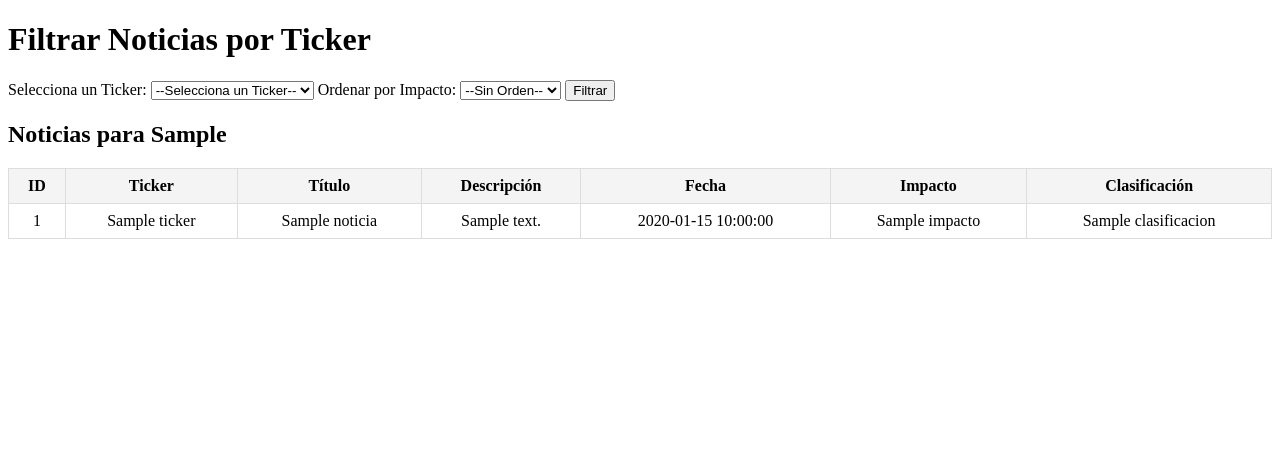
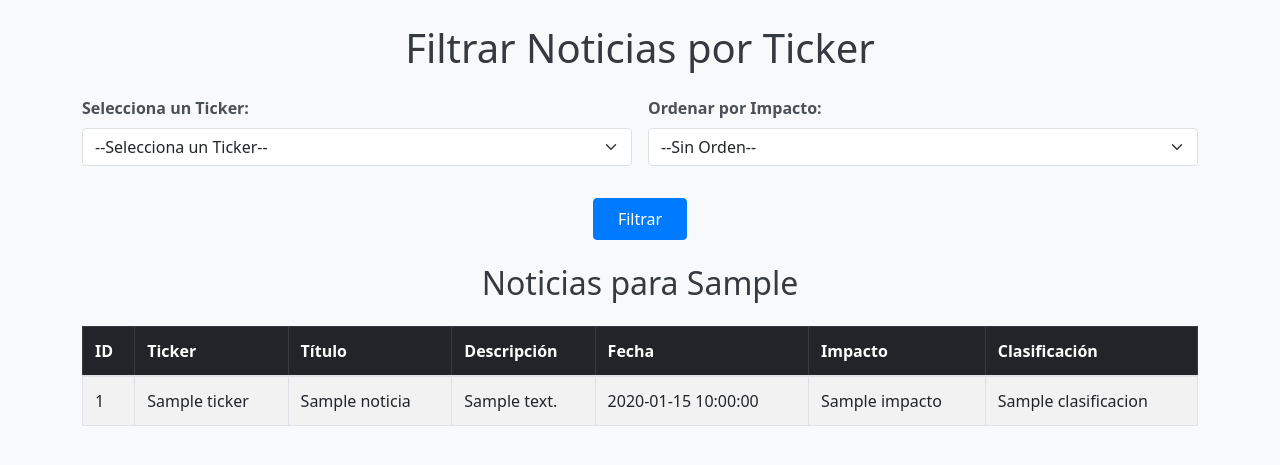
Before and after one commit to guillermobastos/proyecto_conjunto, a Flask app: template templates/index.html in a window 1280 px wide. Shown: the top 465 px of the page. Run offline with Flask 2, Linux system fonts and the light colour scheme; the template is opened without the code that fills it: most values are stand-ins (such as "Sample title", 1, 10 or a date in 2020).

Commit message:
update html and css

```diff
--- a/scripts/main_threads.py
+++ b/scripts/main_threads.py
@@ -1,7 +1,6 @@
 import os
 import sys
 from concurrent.futures import ThreadPoolExecutor, as_completed
-
 import pandas as pd
 from sqlalchemy import Column, Float, Integer, String, Table
 from sqlalchemy.exc import SQLAlchemyError
--- a/src/sentiment_analysis.py
+++ b/src/sentiment_analysis.py
@@ -24,7 +24,7 @@ def obtener_noticias(ticker):
     Returns:
         list: Lista de noticias obtenidas.
     """
-    fecha_from = (datetime.now() - timedelta(days=6)).strftime("%Y-%m-%d")
+    fecha_from = (datetime.now() - timedelta(days=120)).strftime("%Y-%m-%d")
     fecha_hoy = datetime.now().strftime('%Y-%m-%d')
 
     # noticias = finnhub_client.company_news(ticker, _from=fecha_hoy, to=fecha_hoy)
--- a/static/styles.css
+++ b/static/styles.css
@@ -1,56 +1,78 @@
-/* Estilos generales para la tabla */
-table {
-    width: 100%;
-    border-collapse: collapse;
-    margin-top: 20px;
+/* Estilos personalizados */
+
+body {
+    background-color: #f8f9fa;
 }
 
-table, th, td {
-    border: 1px solid #ddd;
+h1, h2 {
+    color: #343a40;
 }
 
-th, td {
-    padding: 8px;
-    text-align: center; /* Centra el texto horizontalmente */
-    vertical-align: middle; /* Centra el texto verticalmente */
+/* Estilo de la tabla */
+.table {
+    margin-bottom: 0;
 }
 
-th {
-    background-color: #f4f4f4;
+/* Estilos para las filas según la clasificación */
+.table tbody tr.classification-0 td {
+    background-color: #d11b2a !important; /* Fondo rojo oscuro */
+    color: #fff !important; /* Texto blanco para contraste */
 }
 
-/* Estilos para las filas de noticias */
-table tbody tr.classification-0 {
-    background-color: #d11b2a; /* Fondo rojo oscuro */
-    color: #fff; /* Texto blanco para contraste */
+.table tbody tr.classification-1 td {
+    background-color: #af3a14 !important; /* Fondo naranja claro */
 }
 
-table tbody tr.classification-1 {
-    background-color: #c1852c; /* Fondo naranja claro */
+.table tbody tr.classification-2 td {
+    background-color: #d49c23 !important; /* Fondo amarillo claro */
 }
 
-table tbody tr.classification-2 {
-    background-color: #a7c028; /* Fondo amarillo claro */
+.table tbody tr.classification-3 td {
+    background-color: #f5f5f5 !important; /* Fondo gris claro */
 }
 
-table tbody tr.classification-3 {
-    background-color: #f5f5f5; /* Fondo gris claro */
+.table tbody tr.classification-4 td {
+    background-color: #0a571c !important; /* Fondo verde claro */
 }
 
-table tbody tr.classification-4 {
-    background-color: #65f486; /* Fondo verde claro */
+.table tbody tr.classification-5 td {
+    background-color: #35c055 !important; /* Fondo verde oscuro */
+    color: #fff !important; /* Texto blanco para contraste */
 }
 
-table tbody tr.classification-5 {
-    background-color: #27a444; /* Fondo verde oscuro */
+.table tbody tr.classification-6 td {
+    background-color: #45ef6d !important; /* Fondo verde muy oscuro */
+    color: #fff !important; /* Texto blanco para contraste */
 }
 
-table tbody tr.classification-6 {
-    background-color: #0e6e25; /* Fondo verde muy oscuro */
-    color: #fff; /* Texto blanco para contraste */
+/* Ajuste de paddings y bordes */
+.table th, .table td {
+    padding: 12px;
 }
 
-/* Estilo del formulario de carga de archivos */
-form {
-    margin-bottom: 20px;
+.table thead th {
+    border-bottom: 2px solid #dee2e6;
 }
+
+.table tbody tr:hover {
+    background-color: #f1f1f1;
+}
+
+/* Estilo del formulario */
+.form-label {
+    font-weight: bold;
+    color: #495057;
+}
+
+.form-select {
+    border-radius: 0.25rem;
+}
+
+/* Botón */
+.btn-primary {
+    background-color: #007bff;
+    border-color: #007bff;
+    padding: 0.5rem 1.5rem;
+    font-size: 1rem;
+    border-radius: 0.25rem;
+}
--- a/templates/index.html
+++ b/templates/index.html
@@ -4,34 +4,44 @@
     <meta charset="UTF-8">
     <meta name="viewport" content="width=device-width, initial-scale=1.0">
     <title>Noticias por Ticker</title>
+    <!-- Importar Bootstrap CSS -->
+    <link href="https://cdn.jsdelivr.net/npm/bootstrap@5.3.0/dist/css/bootstrap.min.css" rel="stylesheet">
     <link rel="stylesheet" href="{{ url_for('static', filename='styles.css') }}">
 </head>
 <body>
-    <h1>Filtrar Noticias por Ticker</h1>
+    <div class="container mt-4">
+        <h1 class="text-center mb-4">Filtrar Noticias por Ticker</h1>
 
-    <form method="get" action="/">
-        <label for="ticker">Selecciona un Ticker:</label>
-        <select name="ticker" id="ticker">
+        <form method="get" action="/" class="row g-3 mb-4">
+            <div class="col-md-6">
+                <label for="ticker" class="form-label">Selecciona un Ticker:</label>
+                <select name="ticker" id="ticker" class="form-select">
                     <option value="">--Selecciona un Ticker--</option>
                     {% for ticker in tickers %}
                         <option value="{{ ticker }}" {% if ticker == ticker_seleccionado %}selected{% endif %}>{{ ticker }}</option>
                     {% endfor %}
                 </select>
+            </div>
 
-        <label for="orden">Ordenar por Impacto:</label>
-        <select name="orden" id="orden">
+            <div class="col-md-6">
+                <label for="orden" class="form-label">Ordenar por Impacto:</label>
+                <select name="orden" id="orden" class="form-select">
                     <option value="">--Sin Orden--</option>
                     <option value="desc" {% if request.args.get('orden') == 'desc' %}selected{% endif %}>Descendente</option>
                     <option value="asc" {% if request.args.get('orden') == 'asc' %}selected{% endif %}>Ascendente</option>
                 </select>
+            </div>
 
-        <button type="submit">Filtrar</button>
+            <div class="col-12 text-center">
+                <button type="submit" class="btn btn-primary mt-3">Filtrar</button>
+            </div>
         </form>
 
-    <h2>Noticias para {{ ticker_seleccionado }}</h2>
+        <h2 class="text-center mb-4">Noticias para {{ ticker_seleccionado }}</h2>
 
-    <table>
-        <thead>
+        <div class="table-responsive">
+            <table class="table table-striped table-bordered align-middle">
+                <thead class="table-dark">
                     <tr>
                         <th>ID</th>
                         <th>Ticker</th>
@@ -56,5 +66,10 @@
                     {% endfor %}
                 </tbody>
             </table>
+        </div>
+    </div>
+
+    <!-- Importar Bootstrap JS (opcional) -->
+    <script src="https://cdn.jsdelivr.net/npm/bootstrap@5.3.0/dist/js/bootstrap.bundle.min.js"></script>
 </body>
 </html>
```
Also changed, not shown: models/model_predictor.py (deleted, +0 -18 lines), models/xgb.py (deleted, +0 -83 lines), database/noticias.db. Lines whose indentation alone changed are shown as unchanged.
